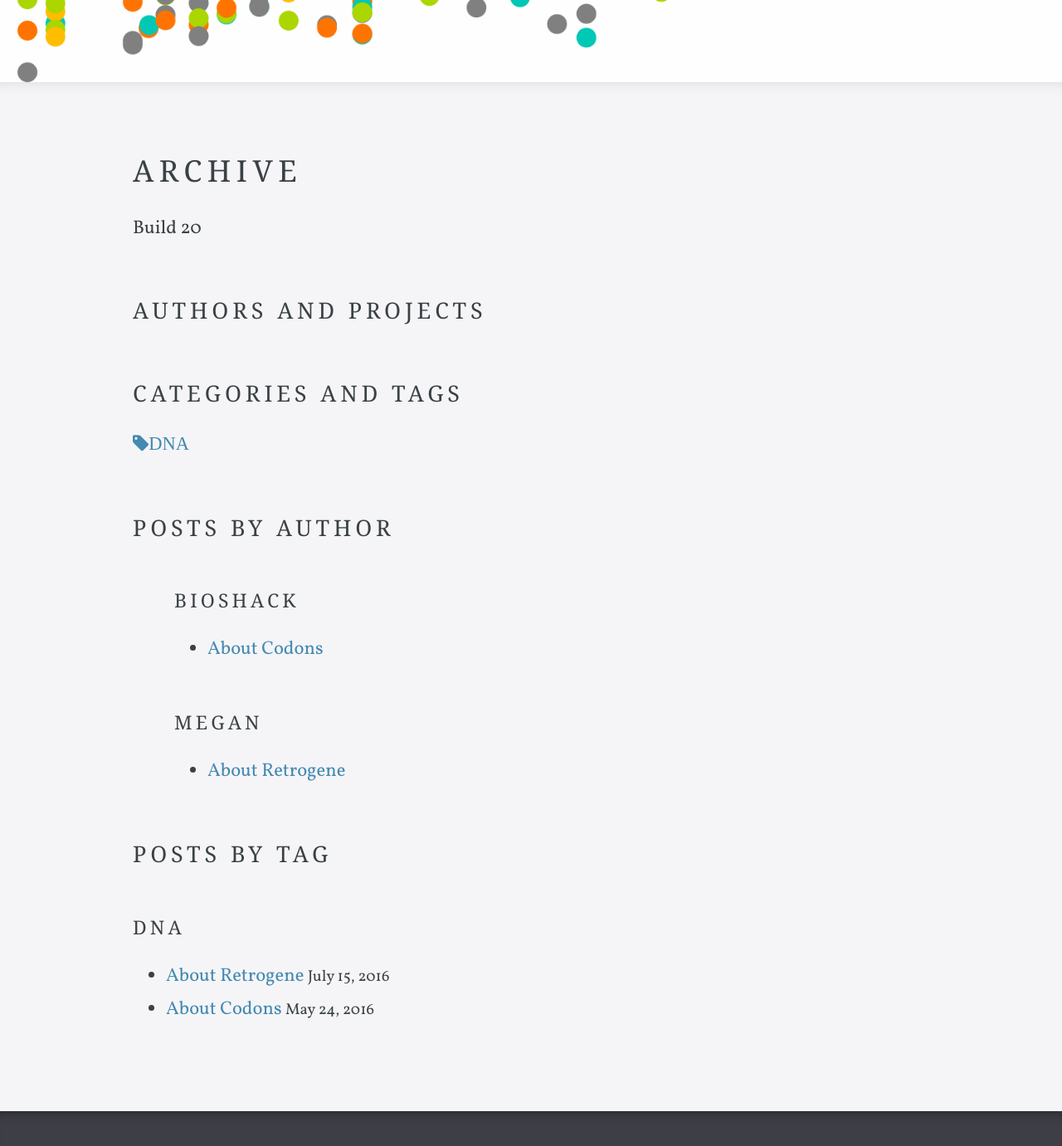
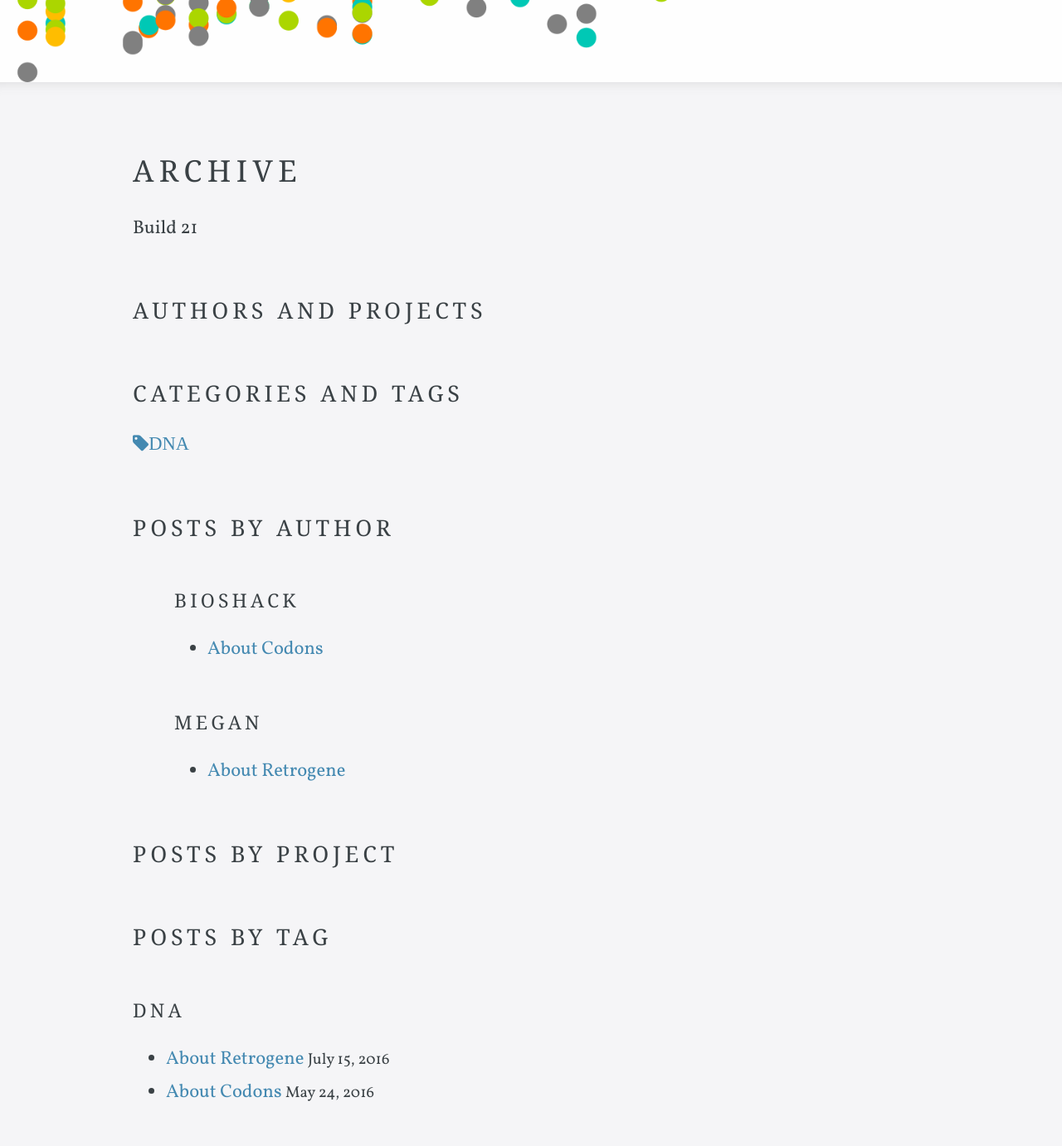
Before and after one commit to bioshack/d8a, a Jekyll site: the page built from pages/archive.html, in a window 1280 px wide and 1400 px high, scrolled down 321 px. Shown: the top 1381 px of the window at 83% size. Built offline with Jekyll 4.4.1, drawn with Linux system fonts in a browser that asks for light colours; some web fonts are replaced.

Commit message:
Add projects

```diff
--- a/pages/archive.html
+++ b/pages/archive.html
@@ -8,7 +8,7 @@
 ---
 
 <p>
-  Build 20
+  Build 21
 </p>
 
 {% capture rawauthors %}{% for post in site.posts %}{% if post.author %}{{ post.author }}|{% endif %}{% endfor %}{% endcapture %}
@@ -46,6 +46,21 @@
 {% endfor %}
 </div>
 
+<h3>Posts by Project</h3>
+<div class="tag-list" id="site-projects">
+{% for project in pojects %}
+  {% capture rawposts %}{% for post in site.posts %}{% if post.project == project %}{{ post.title }}*{{ post.url }}|{% endif %}{% endfor %}{% endcapture %}
+  {% assign posts = rawposts | split:'|' | sort %}
+  <h4 id="{{ project | downcase }}-ref">{{ project }}</h4>
+  {% for post in posts %}
+  <ul>
+    {% assign parts = post | split:'*' %}
+    <li><a href="{{ BASE_PATH }}{{ parts[1] }}">{{ parts[0] }}</a></li>
+  </ul>
+  {% endfor %}
+{% endfor %}
+</div>
+
 <h3>Posts by Tag</h3>
 {% for tag in site.tags %}
   <h4 id="{{ tag[0] | slugify }}">{{ tag[0] }}</h4>
```
